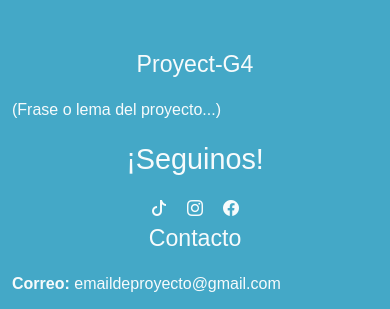
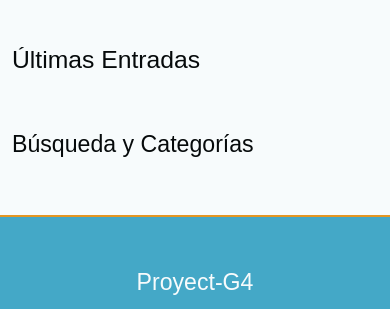
Before and after one commit to AlejoBJ6/Scroll-Ar, a plain HTML site: page index.html in a window 390 px wide. Shown: the part 525-834 px from the top of the page. Drawn offline with nearby package versions, Linux system fonts and the light colour scheme.

Commit message:
agregamos la estructura inicial de dos columnas responsive

```diff
--- a/index.html
+++ b/index.html
@@ -177,6 +177,19 @@
           <span class="visually-hidden">Siguiente</span>
         </button>
       </div>
+      <!-- Sección de Contenido Principal: Dos Columnas -->
+      <section class="container my-5">
+        <div class="row">
+          <!-- Columna Izquierda: Entradas de Blog -->
+          <div class="col-12 col-md-7 col-lg-8" id="columna-entradas">
+            <h2>Últimas Entradas</h2>
+          </div>
+          <!-- Columna Derecha: Sidebar -->
+          <div class="col-12 col-md-5 col-lg-4 mt-5 mt-md-0" id="columna-sidebar">
+            <h3>Búsqueda y Categorías</h3>
+          </div>
+        </div>
+      </section>
     </main>
     <footer class="bckfooter py-5">
       <div class="container-fluid">
```
